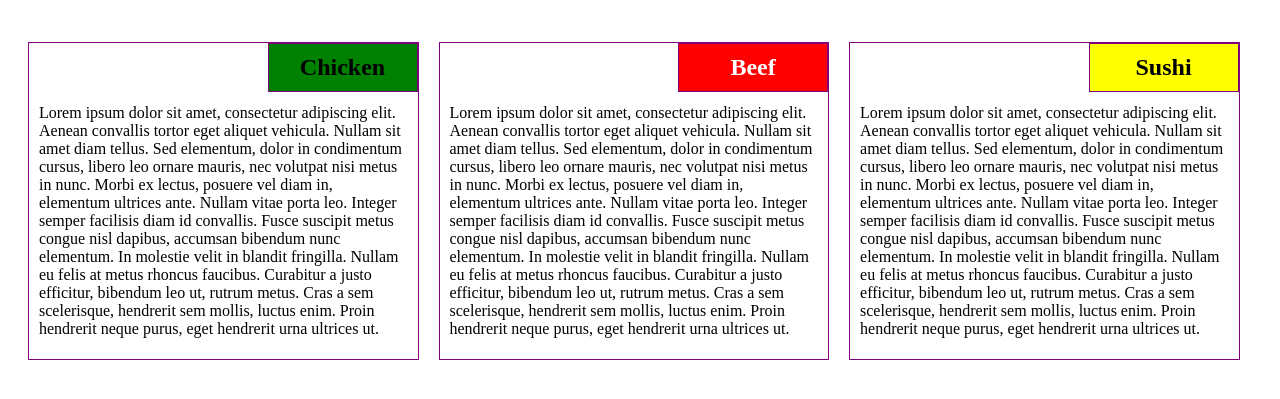
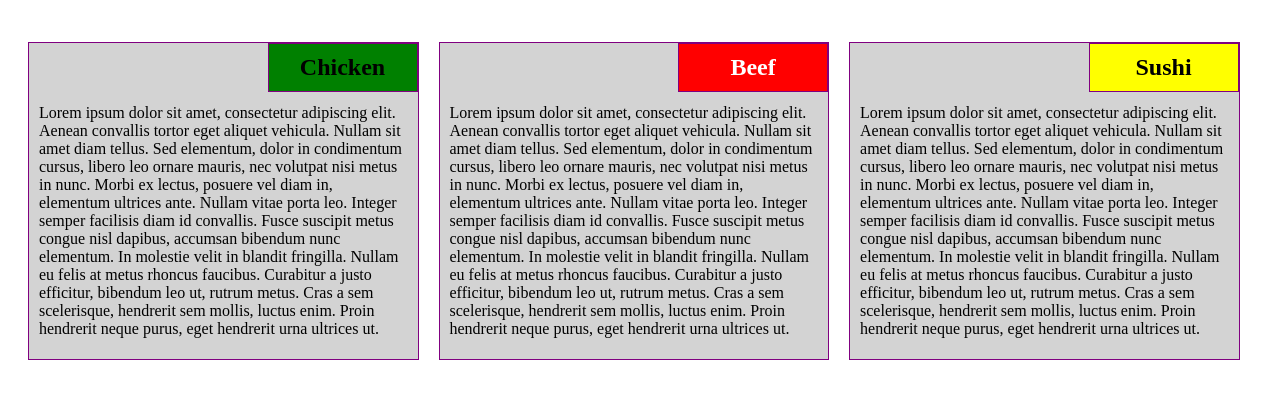
Before and after one commit to yashgupta9001/Coursera, a plain HTML site: page module2/index.html in a window 1280 px wide. Shown: the part 61-460 px from the top of the page. Drawn offline with Linux system fonts and the light colour scheme.

Commit message:
Update style.css

```diff
--- a/module2/css/style.css
+++ b/module2/css/style.css
@@ -41,7 +41,7 @@ h1 {
 }
 
 div.section {
-  background: light gray;
+  background: #D3D3D3;
   border: 1px solid purple;
   position: relative;
   margin: 10px;
```
